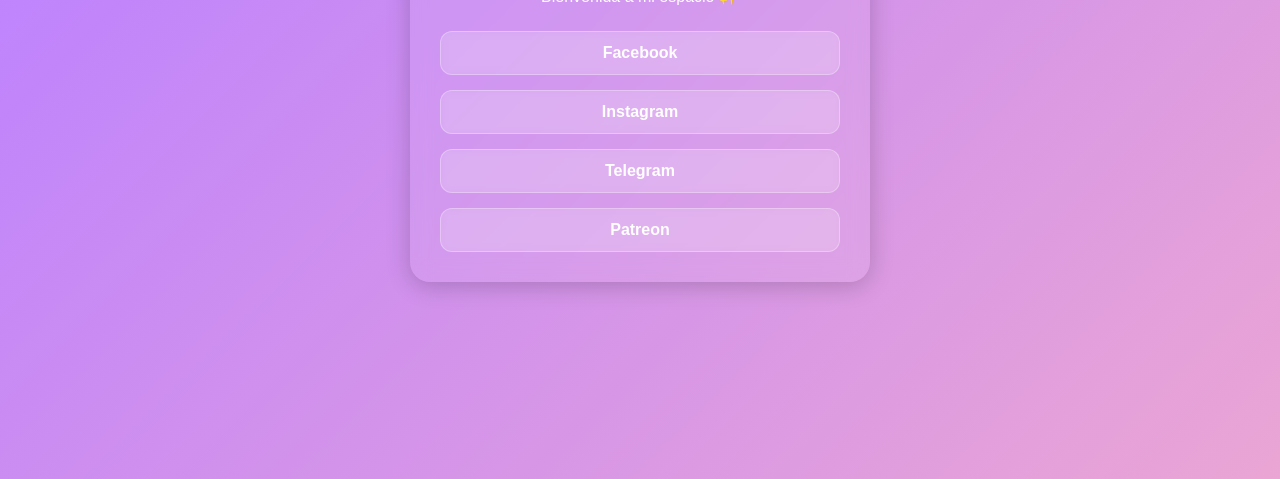
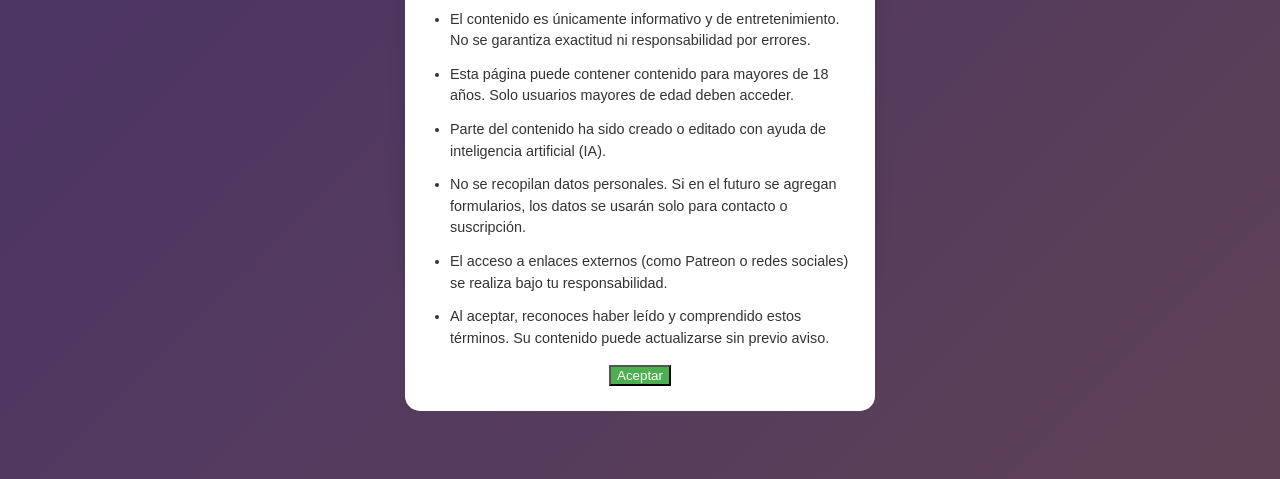
Before and after one commit to LuisHG17/pagina-evelyn, a plain HTML site: page index.html in a window 1280 px wide. Shown: the part 321-800 px from the top of the page. Drawn offline with Linux system fonts and the light colour scheme.

Commit message:
actualizacion  de terminos y condiciones

```diff
--- a/index.html
+++ b/index.html
@@ -97,33 +97,42 @@
     .modal-content {
       background-color: #fff;
       color: #333;
-      margin: 15% auto;
+      margin: 10% auto;
       padding: 25px;
       border-radius: 15px;
-      width: 80%;
-      max-width: 400px;
-      text-align: center;
+      width: 85%;
+      max-width: 420px;
+      text-align: left;
       position: relative;
+      overflow-y: auto;
+      max-height: 80vh;
     }
 
     .modal-content h2 {
       color: #a855f7;
       margin-bottom: 10px;
+      text-align: center;
     }
 
-    .modal-content p {
-      font-size: 0.95em;
-      margin-bottom: 20px;
+    .modal-content p, .modal-content li {
+      font-size: 0.9em;
+      margin-bottom: 12px;
+      line-height: 1.5em;
+    }
+
+    .modal-content ul {
+      padding-left: 20px;
     }
 
     .modal-buttons {
       display: flex;
       justify-content: center;
       gap: 20px;
+      margin-top: 15px;
     }
 
     .modal-buttons button {
-      padding: 8px 15px;
+      padding: 10px 18px;
       border: none;
       border-radius: 8px;
       cursor: pointer;
@@ -161,6 +170,11 @@
       margin-bottom: 10px;
     }
 
+    #termsAccept {
+      background-color: #4caf50;
+      color: white;
+    }
+
     @media (max-width: 480px) {
       .container { width: 90%; padding: 20px; }
       .profile-pic { width: 120px; height: 120px; }
@@ -181,6 +195,26 @@
       <a href="https://www.instagram.com/eve.torresx/" target="_blank" class="social-btn">Instagram</a>
       <a href="#" class="social-btn" id="telegramBtn">Telegram</a>
       <a href="#" class="social-btn" id="patreonBtn">Patreon</a>
+    </div>
+  </div>
+
+  <!-- MODAL DE TÉRMINOS Y CONDICIONES -->
+  <div id="termsModal" class="modal">
+    <div class="modal-content">
+      <h2>Términos y Condiciones</h2>
+      <p>Bienvenido a la página oficial de <strong>Evelyn Torres</strong>. Al acceder y usar esta página, aceptas los siguientes términos:</p>
+      <ul>
+        <li>Queda estrictamente prohibida la distribución, reproducción o uso comercial no autorizado del contenido.</li>
+        <li>El contenido es únicamente informativo y de entretenimiento. No se garantiza exactitud ni responsabilidad por errores.</li>
+        <li>Esta página puede contener contenido para mayores de 18 años. Solo usuarios mayores de edad deben acceder.</li>
+        <li>Parte del contenido ha sido creado o editado con ayuda de inteligencia artificial (IA).</li>
+        <li>No se recopilan datos personales. Si en el futuro se agregan formularios, los datos se usarán solo para contacto o suscripción.</li>
+        <li>El acceso a enlaces externos (como Patreon o redes sociales) se realiza bajo tu responsabilidad.</li>
+        <li>Al aceptar, reconoces haber leído y comprendido estos términos. Su contenido puede actualizarse sin previo aviso.</li>
+      </ul>
+      <div style="text-align:center;margin-top:15px;">
+        <button id="termsAccept">Aceptar</button>
+      </div>
     </div>
   </div>
 
@@ -207,7 +241,7 @@
   </div>
 
   <script>
-    // Modal Patreon
+    // ======= Modal Patreon =======
     const patreonBtn = document.getElementById("patreonBtn");
     const patreonModal = document.getElementById("patreonModal");
     const acceptPatreon = document.getElementById("acceptPatreon");
@@ -226,7 +260,7 @@
       patreonModal.style.display = "none";
     });
 
-    // Modal Telegram
+    // ======= Modal Telegram =======
     const telegramBtn = document.getElementById("telegramBtn");
     const telegramModal = document.getElementById("telegramModal");
     const closeTelegram = document.getElementById("closeTelegram");
@@ -239,6 +273,24 @@
       telegramModal.style.display = "none";
     });
 
+    // ======= Modal Términos =======
+    const termsModal = document.getElementById("termsModal");
+    const termsAccept = document.getElementById("termsAccept");
+
+    // Verifica si el usuario ya aceptó los términos
+    window.addEventListener("DOMContentLoaded", () => {
+      const accepted = localStorage.getItem("acceptedTerms");
+      if (!accepted) {
+        termsModal.style.display = "block";
+      }
+    });
+
+    termsAccept.addEventListener("click", () => {
+      localStorage.setItem("acceptedTerms", "true");
+      termsModal.style.display = "none";
+    });
+
+    // Cierra modales al hacer clic fuera
     window.addEventListener("click", (e) => {
       if (e.target === telegramModal) telegramModal.style.display = "none";
       if (e.target === patreonModal) patreonModal.style.display = "none";
```
